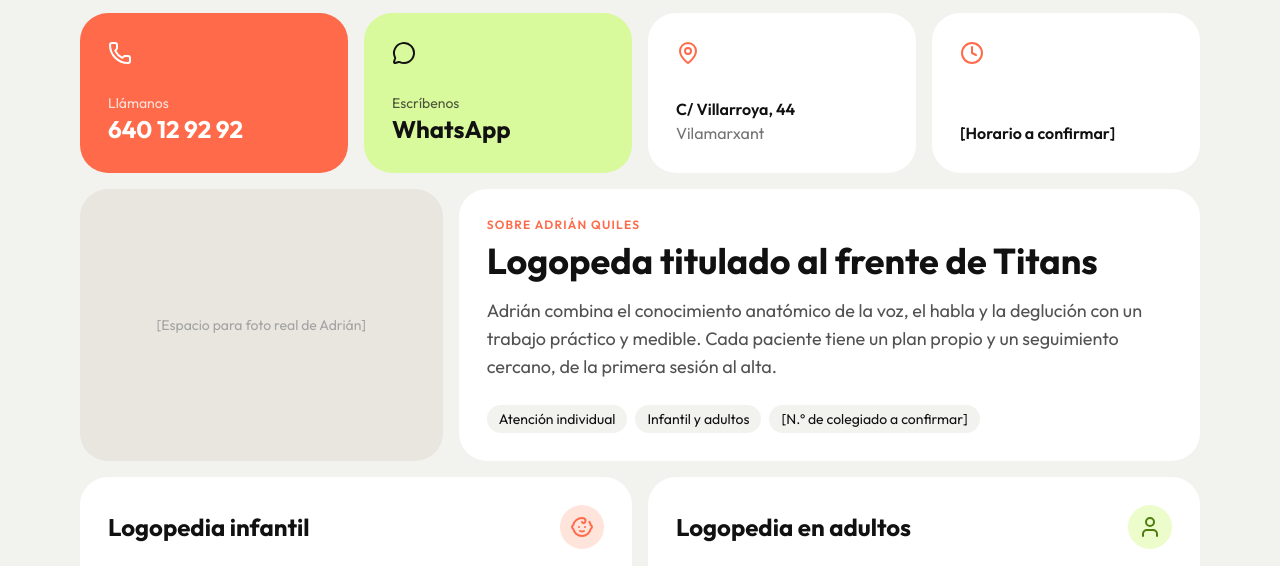
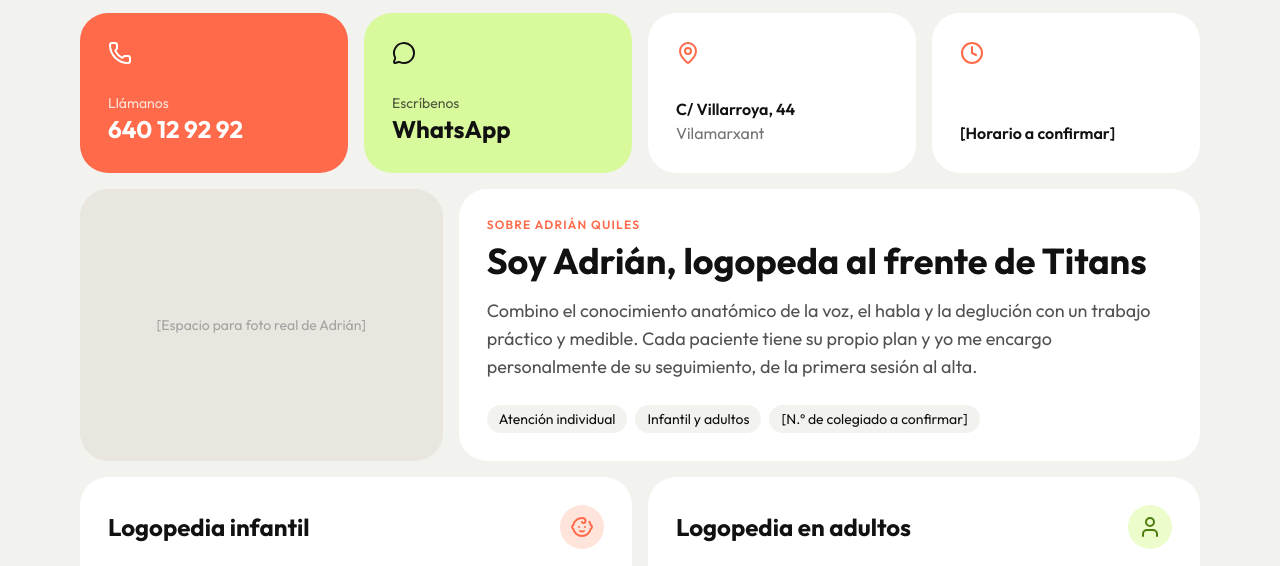
Before and after one commit to biofrutas-dev/tl-y9e3td, a plain HTML site: page propuesta-3-bento-moderna.html in a window 1280 px wide. Shown: the part 483-1049 px from the top of the page. Drawn offline with nearby package versions, Linux system fonts and the light colour scheme.

Commit message:
Bento: texto de Sobre Adrián en primera persona
Co-Authored-By: Claude Opus 5.5 <noreply@anthropic.com>

```diff
--- a/propuesta-3-bento-moderna.html
+++ b/propuesta-3-bento-moderna.html
@@ -46,8 +46,8 @@ body{font-family:Outfit,sans-serif;background:#F2F2EF;color:#111}
   <div class="card aspect-square md:aspect-auto grid place-items-center text-sm text-neutral-400 text-center bg-[#E8E6DF]">[Espacio para foto real de Adrián]</div>
   <div class="card md:col-span-2">
     <p class="text-xs uppercase tracking-widest text-[#FF6B4A] font-semibold">Sobre Adrián Quiles</p>
-    <h2 class="mt-2 text-3xl md:text-4xl font-bold">Logopeda titulado al frente de Titans</h2>
-    <p class="mt-4 text-neutral-600 text-lg">Adrián combina el conocimiento anatómico de la voz, el habla y la deglución con un trabajo práctico y medible. Cada paciente tiene un plan propio y un seguimiento cercano, de la primera sesión al alta.</p>
+    <h2 class="mt-2 text-3xl md:text-4xl font-bold">Soy Adrián, logopeda al frente de Titans</h2>
+    <p class="mt-4 text-neutral-600 text-lg">Combino el conocimiento anatómico de la voz, el habla y la deglución con un trabajo práctico y medible. Cada paciente tiene su propio plan y yo me encargo personalmente de su seguimiento, de la primera sesión al alta.</p>
     <div class="mt-6 flex flex-wrap gap-2 text-sm"><span class="bg-[#F2F2EF] rounded-full px-3 py-1">Atención individual</span><span class="bg-[#F2F2EF] rounded-full px-3 py-1">Infantil y adultos</span><span class="bg-[#F2F2EF] rounded-full px-3 py-1">[N.º de colegiado a confirmar]</span></div>
   </div>
 </section>
```
Also changed, not shown: 1 other file.
